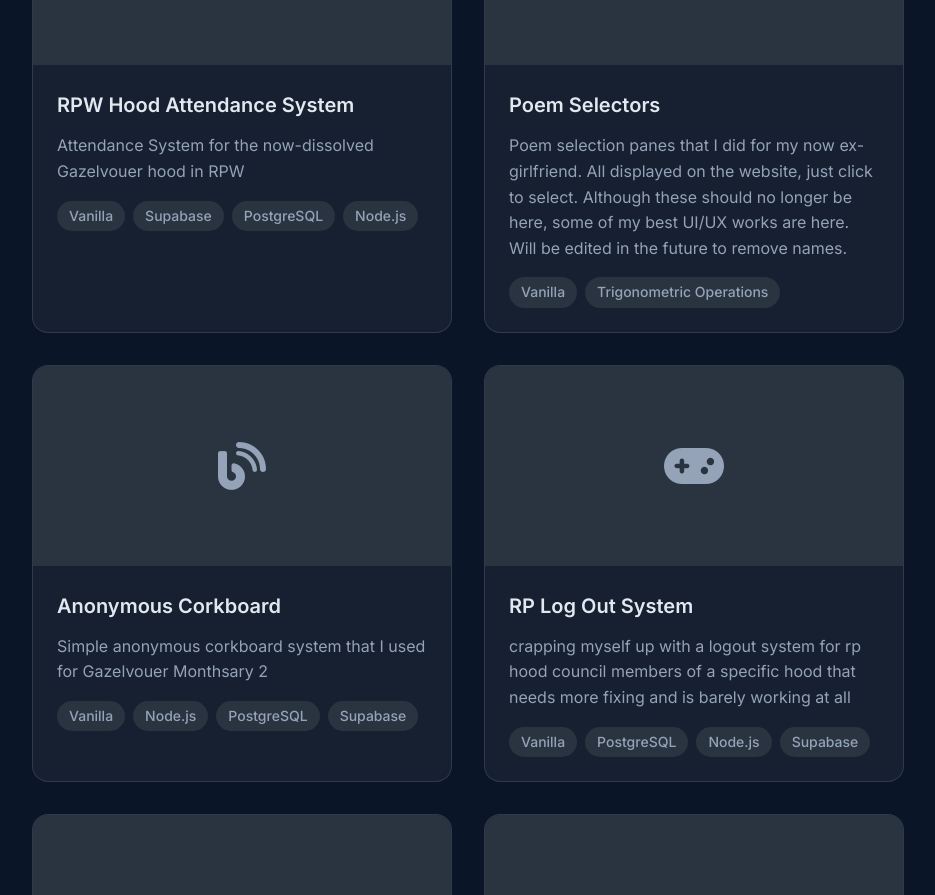
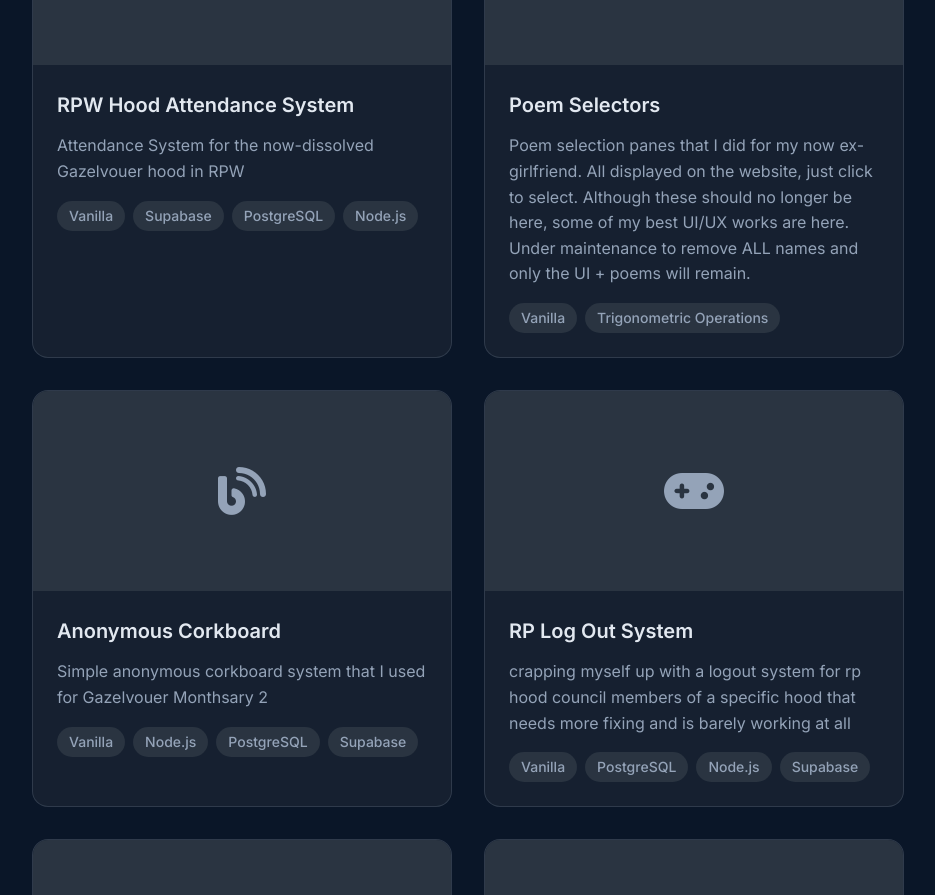
Before and after one commit to Thalanas110/adriaan-portfolio, a React (Vite) app: page /portfolio in a window 1280 px wide. Shown: the part 860-1755 px from the top of the page, without its empty margins (312-1247 px from the left). Built offline with nearby package versions, Linux system fonts and the light colour scheme.

Commit message:
removed link to old poemselectors in plans of planning a new one

```diff
--- a/src/pages/Portfolio.tsx
+++ b/src/pages/Portfolio.tsx
@@ -99,7 +99,7 @@ const Portfolio = () => {
             </div>
           </div>
 
-          {/*poem selectors for an ex fiancee, although I should no longer put them in here, some of my best UI/UX works are here.*/}
+          {/*poem selectors for an ex girlfriend, although I should no longer put them in here, some of my best UI/UX works are here.*/}
           <div className="project-card" data-category="web">
             <div className="project-image">
               <div className="image-placeholder">
@@ -107,7 +107,7 @@ const Portfolio = () => {
               </div>
               <div className="project-overlay">
                 <div className="project-links">
-                  <a href="https://poemselections.netlify.app/" target="_blank" className="project-link" aria-label="View Live" rel="noopener noreferrer">
+                  <a href="" target="_blank" className="project-link" aria-label="View Live" rel="noopener noreferrer">
                     <i className="fas fa-external-link-alt"></i>
                   </a>
                   <a href="#" className="project-link" aria-label="View Code">
@@ -120,7 +120,7 @@ const Portfolio = () => {
               <h3>Poem Selectors</h3>
               <p>Poem selection panes that I did for my now ex-girlfriend. All displayed on the website, just click to select.
                 Although these should no longer be here, some of my best UI/UX works are here.
-                Will be edited in the future to remove names.
+                Under maintenance to remove ALL names and only the UI + poems will remain.
               </p>
               <div className="project-tags">
                 <span className="tag">Vanilla</span>
```
